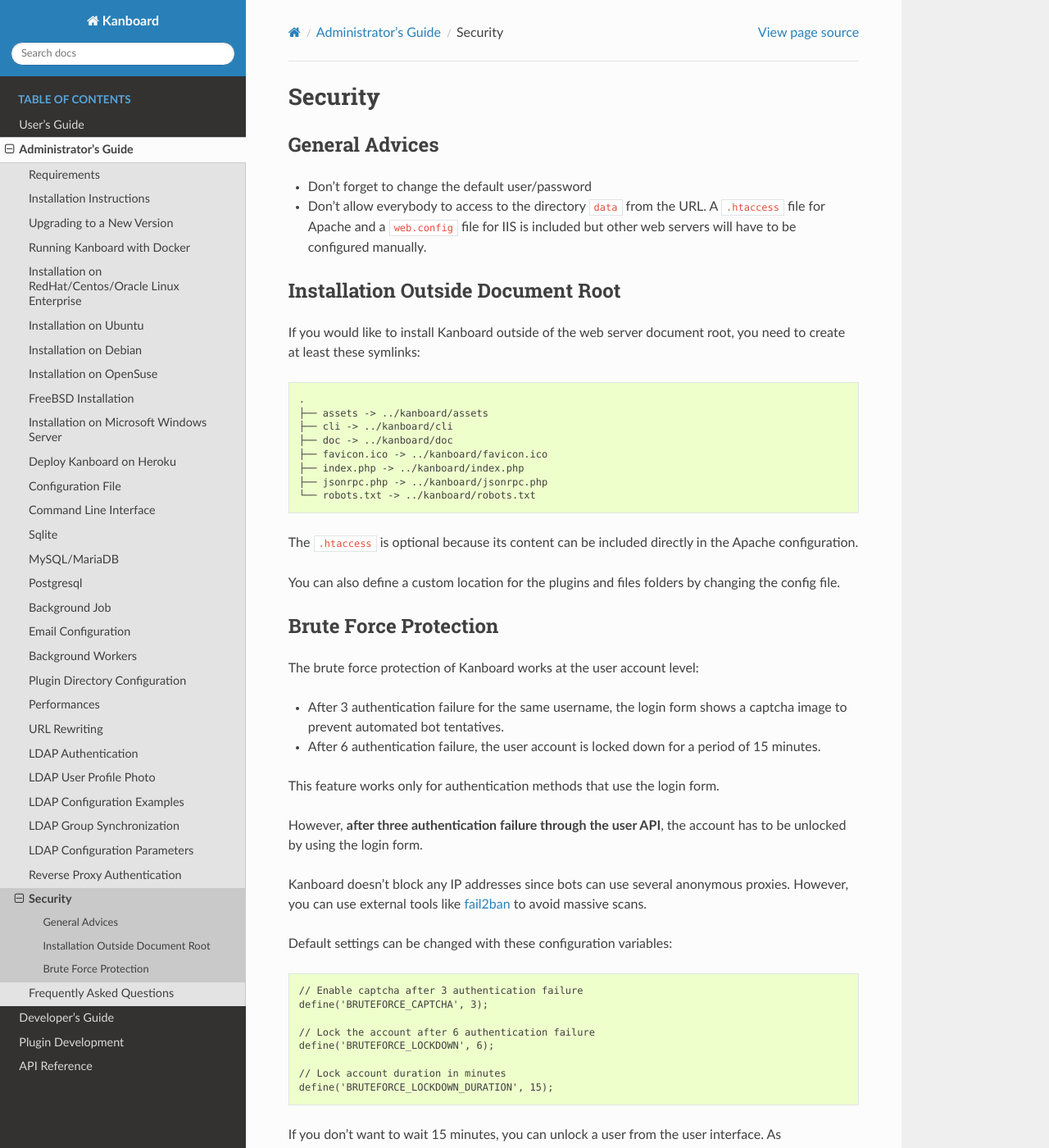
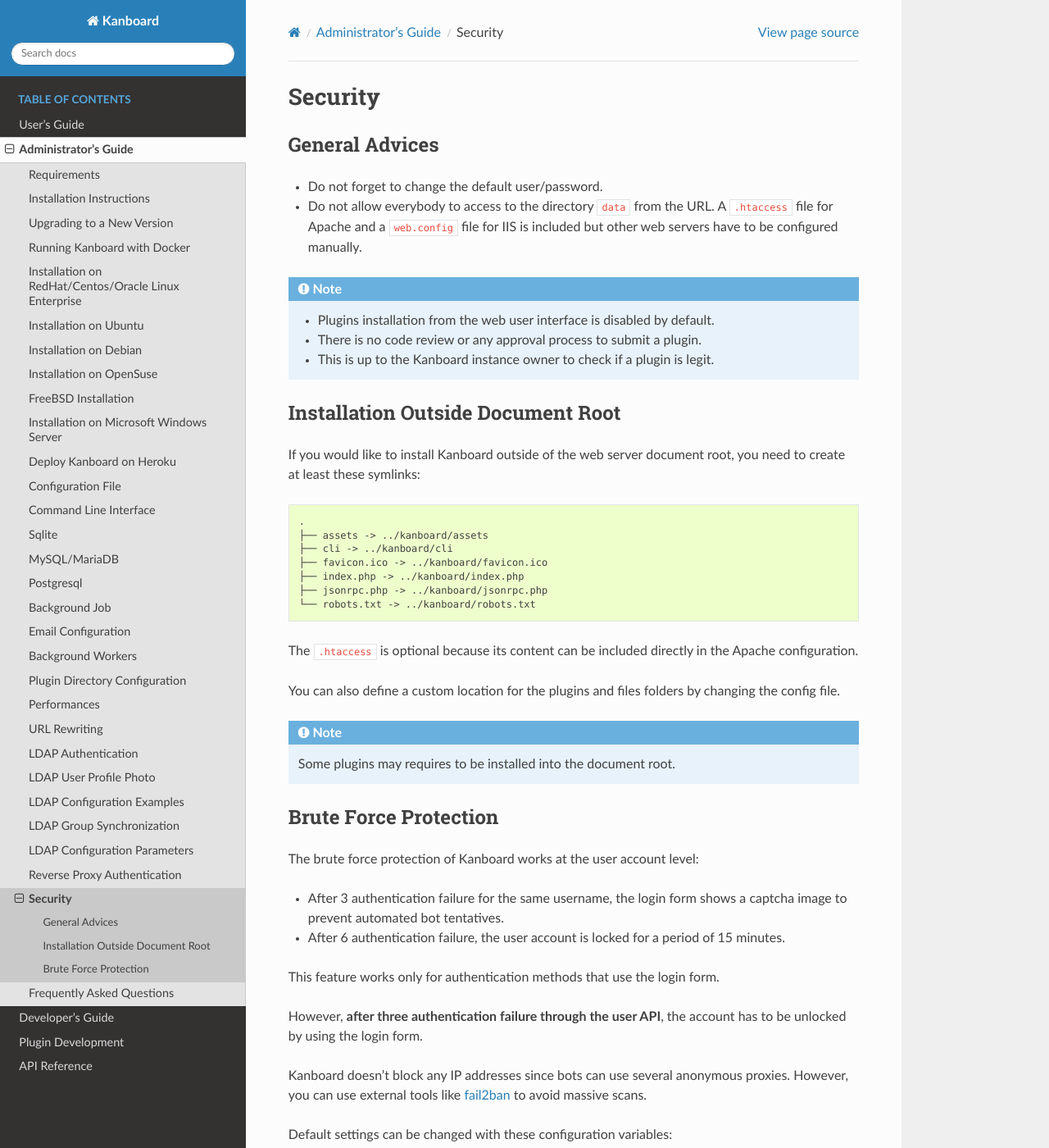
Before and after one commit to kanboard/documentation, a Sphinx documentation site: the page built from source/admin_guide/security.rst, in a window 1280 px wide and 1400 px high. Shown: the whole window at 82% size. Built offline with Sphinx 7.4.7 and the Read the Docs theme 2.0.0, drawn with Linux system fonts in a browser that asks for light colours.

Commit message:
Update security page

```diff
--- a/source/admin_guide/plugins.rst
+++ b/source/admin_guide/plugins.rst
@@ -6,11 +6,7 @@
 
 -  The plugin directory must be writeable by the web server user
 -  The Zip extension must be available on your server
--  The config parameter ``PLUGIN_INSTALLER`` must be set at ``true``
-
-To enable this feature, change the value of ``PLUGIN_INSTALLER`` to
-``true`` in your config file. You can also change the permissions of
-the plugin folder on the filesystem.
+-  The config parameter ``PLUGIN_INSTALLER`` must be set to ``true``
 
 Only administrators are allowed to install plugins from the user
 interface.
--- a/source/admin_guide/security.rst
+++ b/source/admin_guide/security.rst
@@ -4,11 +4,17 @@
 General Advices
 ---------------
 
--  Don’t forget to change the default user/password
--  Don’t allow everybody to access to the directory ``data`` from the
+-  Do not forget to change the default user/password.
+-  Do not allow everybody to access to the directory ``data`` from the
    URL. A ``.htaccess`` file for Apache and a ``web.config`` file for
-   IIS is included but other web servers will have to be configured
+   IIS is included but other web servers have to be configured
    manually.
+
+.. note::
+
+    - Plugins installation from the web user interface is disabled by default.
+    - There is no code review or any approval process to submit a plugin.
+    - This is up to the Kanboard instance owner to check if a plugin is legit.
 
 Installation Outside Document Root
 ----------------------------------
@@ -21,7 +27,6 @@
     .
     ├── assets -> ../kanboard/assets
     ├── cli -> ../kanboard/cli
-    ├── doc -> ../kanboard/doc
     ├── favicon.ico -> ../kanboard/favicon.ico
     ├── index.php -> ../kanboard/index.php
     ├── jsonrpc.php -> ../kanboard/jsonrpc.php
@@ -33,6 +38,10 @@
 You can also define a custom location for the plugins and files folders
 by changing the config file.
 
+.. note::
+
+    Some plugins may requires to be installed into the document root.
+
 Brute Force Protection
 ----------------------
 
@@ -40,7 +49,7 @@
 
 -  After 3 authentication failure for the same username, the login form
    shows a captcha image to prevent automated bot tentatives.
--  After 6 authentication failure, the user account is locked down for a
+-  After 6 authentication failure, the user account is locked for a
    period of 15 minutes.
 
 This feature works only for authentication methods that use the login
```
